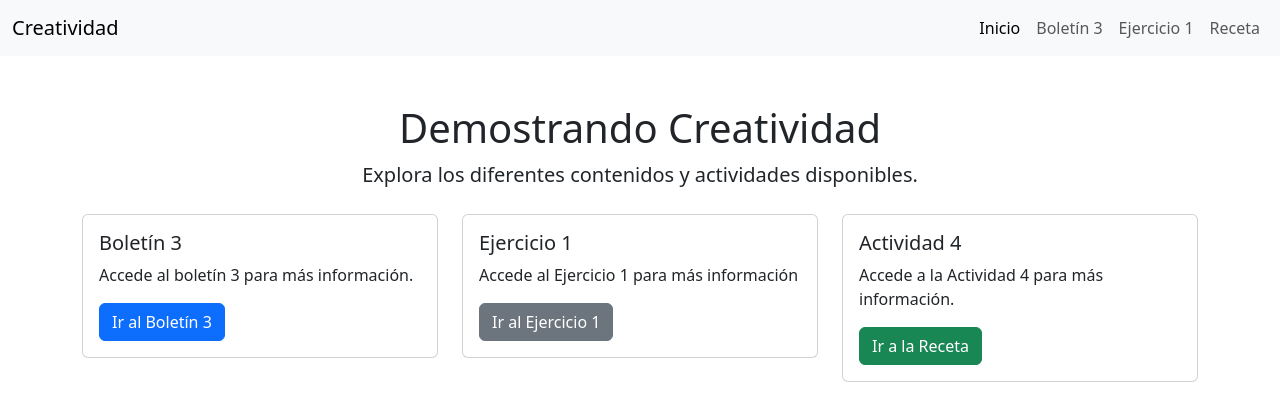
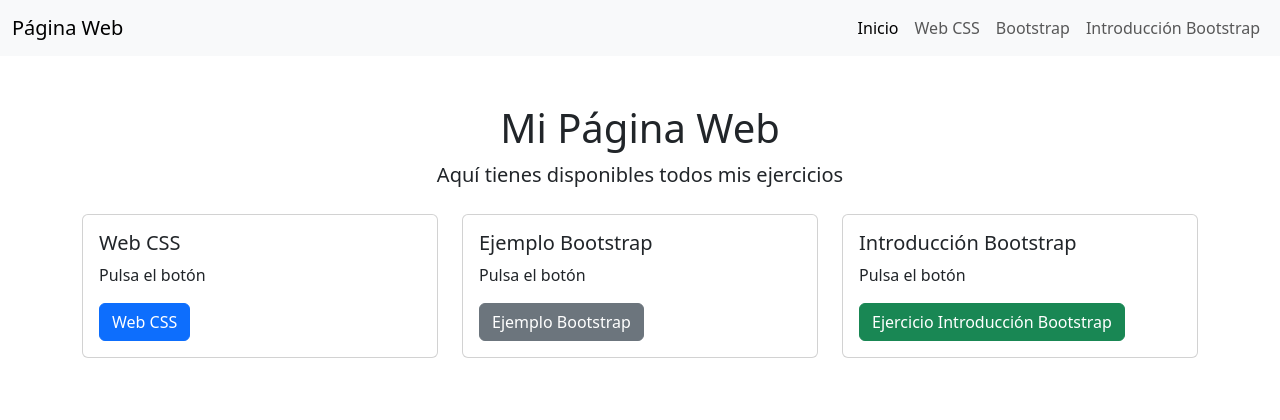
Before and after one commit to manuelgarfia0/manuelgarfia0.github.io, a plain HTML site: page index.html in a window 1280 px wide. Drawn offline with nearby package versions, Linux system fonts and the light colour scheme.

Commit message:
Cambio página web

```diff
--- a/index.html
+++ b/index.html
@@ -9,7 +9,7 @@
 <body>
 	<nav class="navbar navbar-expand-lg navbar-light bg-light">
         <div class="container-fluid">
-            <a class="navbar-brand" href="#">Creatividad</a>
+            <a class="navbar-brand" href="#">Página Web</a>
             <button class="navbar-toggler" type="button" data-bs-toggle="collapse" data-bs-target="#navbarNav" aria-controls="navbarNav" aria-expanded="false" aria-label="Toggle navigation">
                 <span class="navbar-toggler-icon"></span>
             </button>
@@ -19,50 +19,49 @@
                         <a class="nav-link active" aria-current="page" href="#">Inicio</a>
                     </li>
                     <li class="nav-item">
-                        <a class="nav-link" href="web/boletin3/index.html">Boletín 3</a>
+                        <a class="nav-link" href="web/UA04 CSS/Web con CSS 4_3/index.html">Web CSS</a>
                     </li>
                     <li class="nav-item">
-                        <a class="nav-link" href="web/ej1/index.html">Ejercicio 1</a>
+                        <a class="nav-link" href="web/UA04 CSS/ejemploBootstrap.html">Bootstrap</a>
                     </li>
                     <li class="nav-item">
-                        <a class="nav-link" href="web/ejclasetortilla.html">Receta</a>
+                        <a class="nav-link" href="web/UA04 CSS/ejercicioIntroduccionBootstrap.html">Introducción Bootstrap</a>
                     </li>
                 </ul>
             </div>
         </div>
     </nav>
 
-    <!-- Contenedor principal -->
     <div class="container mt-5">
         <div class="text-center mb-4">
-            <h1>Demostrando Creatividad</h1>
-            <p class="lead">Explora los diferentes contenidos y actividades disponibles.</p>
+            <h1>Mi Página Web</h1>
+            <p class="lead">Aquí tienes disponibles todos mis ejercicios</p>
         </div>
         <div class="row">
             <div class="col-md-4">
                 <div class="card mb-3">
                     <div class="card-body">
-                        <h5 class="card-title">Boletín 3</h5>
-                        <p class="card-text">Accede al boletín 3 para más información.</p>
-                        <a href="web/boletin3/index.html" class="btn btn-primary">Ir al Boletín 3</a>
+                        <h5 class="card-title">Web CSS</h5>
+                        <p class="card-text">Pulsa el botón</p>
+                        <a href="web/UA04 CSS/Web con CSS 4_3/index.html" class="btn btn-primary">Web CSS</a>
                     </div>
                 </div>
             </div>
             <div class="col-md-4">
                 <div class="card mb-3">
                     <div class="card-body">
-                        <h5 class="card-title">Ejercicio 1</h5>
-                        <p class="card-text">Accede al Ejercicio 1 para más información</p>
-                        <a href="web/ej1/index.html" class="btn btn-secondary">Ir al Ejercicio 1</a>
+                        <h5 class="card-title">Ejemplo Bootstrap</h5>
+                        <p class="card-text">Pulsa el botón</p>
+                        <a href="web/UA04 CSS/ejemploBootstrap.html" class="btn btn-secondary">Ejemplo Bootstrap</a>
                     </div>
                 </div>
             </div>
             <div class="col-md-4">
                 <div class="card mb-3">
                     <div class="card-body">
-                        <h5 class="card-title">Actividad 4</h5>
-                        <p class="card-text">Accede a la Actividad 4 para más información.</p>
-                        <a href="web/ejclasetortilla.html" class="btn btn-success">Ir a la Receta</a>
+                        <h5 class="card-title">Introducción Bootstrap</h5>
+                        <p class="card-text">Pulsa el botón</p>
+                        <a href="web/UA04 CSS/ejercicioIntroduccionBootstrap.html" class="btn btn-success">Ejercicio Introducción Bootstrap</a>
                     </div>
                 </div>
             </div>
```
